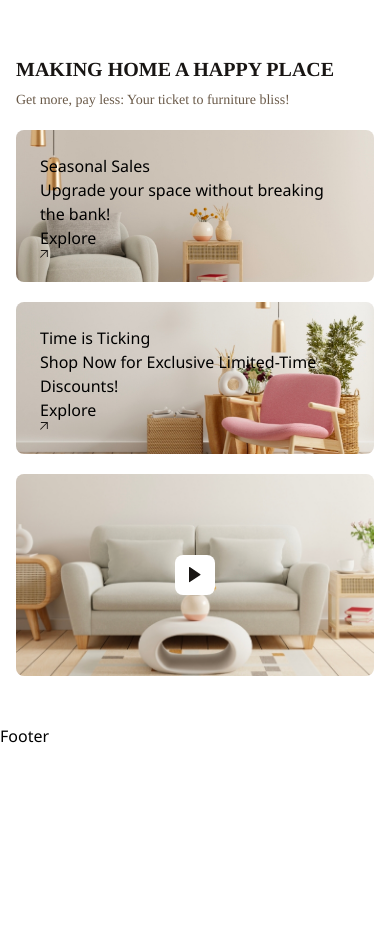
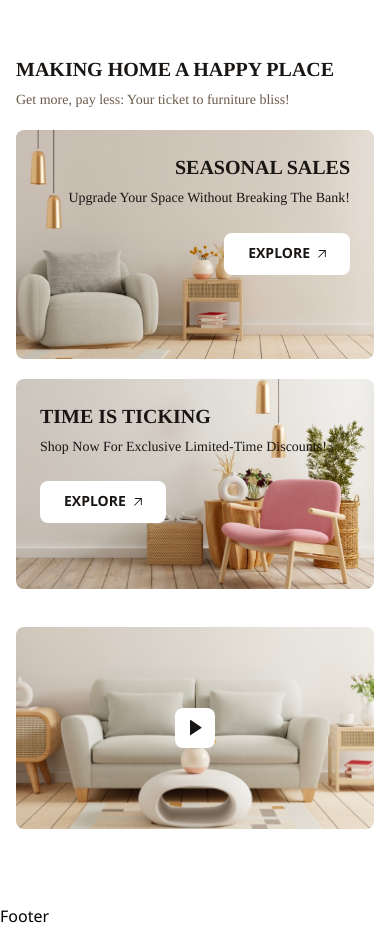
Before and after one commit to Edanriell/Decor, a Nuxt app in the folder Client/: page / in a window 390 px wide. Shown: the part 2620-3548 px from the top of the page. Before the commit the page ends 3368 px from the top, so only its background shows below. Built offline with nearby package versions, Linux system fonts and the light colour scheme.

Commit message:
section mobile

```diff
--- a/Client/app/pages/index.vue
+++ b/Client/app/pages/index.vue
@@ -72,6 +72,9 @@
 			route: "/"
 		}
 	];
+
+	const isPlaying = ref(false);
+	const videoId = "YOUR_YOUTUBE_VIDEO_ID";
 </script>
 
 <template>
@@ -318,13 +321,25 @@
 				Get more, pay less: Your ticket to furniture bliss!
 			</p>
 		</header>
-		<ol class="grid grid-cols-1 gap-5">
+		<ol class="grid grid-cols-1 grid-rows-3 gap-5">
 			<li class="relative">
-				<article class="relative overflow-hidden rounded-lg p-6">
-					<div>
-						<h3 class="relative z-[2]">Seasonal Sales</h3>
-						<p class="relative z-[2]">Upgrade your space without breaking the bank!</p>
-						<NuxtLink class="relative z-[2]">
+				<article class="relative overflow-hidden rounded-lg pl-6 pr-6 pt-6 pb-21">
+					<div class="flex flex-col items-end">
+						<header class="flex flex-col gap-2 mb-6">
+							<h3
+								class="relative z-[2] font-[Urbanist] font-semibold text-[1.25rem] leading-[140%] uppercase text-right text-(--colors-primary-on---primary)"
+							>
+								Seasonal Sales
+							</h3>
+							<p
+								class="relative z-[2] text-right text-nowrap font-[Urbanist] font-normal text-[0.875rem] leading-[130%] capitalize text-right text-(--colors-primary-on---primary)"
+							>
+								Upgrade your space without breaking the bank!
+							</p>
+						</header>
+						<NuxtLink
+							class="relative z-[2] rounded-lg px-6 py-3 bg-(--colors-button-button-white) flex flex-row items-center font-semibold text-[0.875rem] leading-[130%] uppercase text-(--colors-button-button---dark) gap-2"
+						>
 							<span>Explore</span>
 							<svg fill="none" height="8" viewBox="0 0 8 8" width="8" xmlns="http://www.w3.org/2000/svg">
 								<path
@@ -348,11 +363,23 @@
 				</article>
 			</li>
 			<li class="relative">
-				<article class="relative overflow-hidden rounded-lg p-6">
-					<div>
-						<h3 class="relative z-[2]">Time is Ticking</h3>
-						<p class="relative z-[2]">Shop Now for Exclusive Limited-Time Discounts!</p>
-						<NuxtLink class="relative z-[2]">
+				<article class="relative overflow-hidden rounded-lg pl-6 pr-6 pt-6 pb-16.5">
+					<div class="flex flex-col items-start">
+						<header class="flex flex-col gap-2 mb-6">
+							<h3
+								class="relative z-[2] font-[Urbanist] font-semibold text-[1.25rem] leading-[140%] uppercase text-left text-(--colors-primary-on---primary)"
+							>
+								Time is Ticking
+							</h3>
+							<p
+								class="relative z-[2] text-left font-[Urbanist] font-normal text-[0.875rem] leading-[130%] capitalize text-(--colors-primary-on---primary)"
+							>
+								Shop Now for Exclusive Limited-Time Discounts!
+							</p>
+						</header>
+						<NuxtLink
+							class="relative z-[2] rounded-lg px-6 py-3 bg-(--colors-button-button-white) flex flex-row items-center font-semibold text-[0.875rem] leading-[130%] uppercase text-(--colors-button-button---dark) gap-2"
+						>
 							<span>Explore</span>
 							<svg fill="none" height="8" viewBox="0 0 8 8" width="8" xmlns="http://www.w3.org/2000/svg">
 								<path
@@ -376,18 +403,35 @@
 				</article>
 			</li>
 			<li class="relative">
-				<article class="relative">
-					<h3 class="sr-only">How we craft comfort</h3>
 				<figure class="relative">
 					<div
 						class="relative w-full aspect-video bg-(--colors-surface-surface---light) rounded-lg overflow-hidden"
 					>
+						<div v-if="isPlaying" class="absolute inset-0 w-full h-full z-20">
+							<iframe
+								:src="`https://www.youtube.com/embed/${videoId}?autoplay=1`"
+								allow="
+									accelerometer;
+									autoplay;
+									clipboard-write;
+									encrypted-media;
+									gyroscope;
+									picture-in-picture;
+								"
+								allowfullscreen
+								class="w-full h-full"
+								title="How we craft comfort"
+							></iframe>
+						</div>
 						<button
-								aria-label="Play video"
-								class="absolute top-1/2 left-1/2 -translate-x-1/2 -translate-y-1/2 z-10 w-10 h-10 p-2 rounded-lg bg-(--colors-primary-white) flex items-center justify-center"
+							v-if="!isPlaying"
+							aria-label="Play video: How we craft comfort"
+							class="cursor-pointer absolute top-1/2 left-1/2 -translate-x-1/2 -translate-y-1/2 z-10 w-10 h-10 rounded-lg bg-(--colors-primary-white) flex items-center justify-center"
 							type="button"
+							@click="isPlaying = true"
 						>
 							<svg
+								class="absolute top-1/2 left-[52%] -translate-x-1/2 -translate-y-1/2"
 								fill="none"
 								height="16"
 								viewBox="0 0 12 16"
@@ -402,7 +446,7 @@
 						</button>
 						<NuxtPicture
 							:img-attrs="{ class: 'w-full h-full object-cover' }"
-								alt="Modern interior"
+							alt=""
 							class="absolute inset-0 w-full h-full z-[1]"
 							densities="x1 x2"
 							placeholder="[60, 40, 70, 15]"
@@ -412,7 +456,6 @@
 					</div>
 					<figcaption class="sr-only">How we craft comfort</figcaption>
 				</figure>
-				</article>
 			</li>
 		</ol>
 	</section>
```
Also changed, not shown: 1 other file (tests, documents, lock files or other folders). Lines whose indentation alone changed are shown as unchanged.
